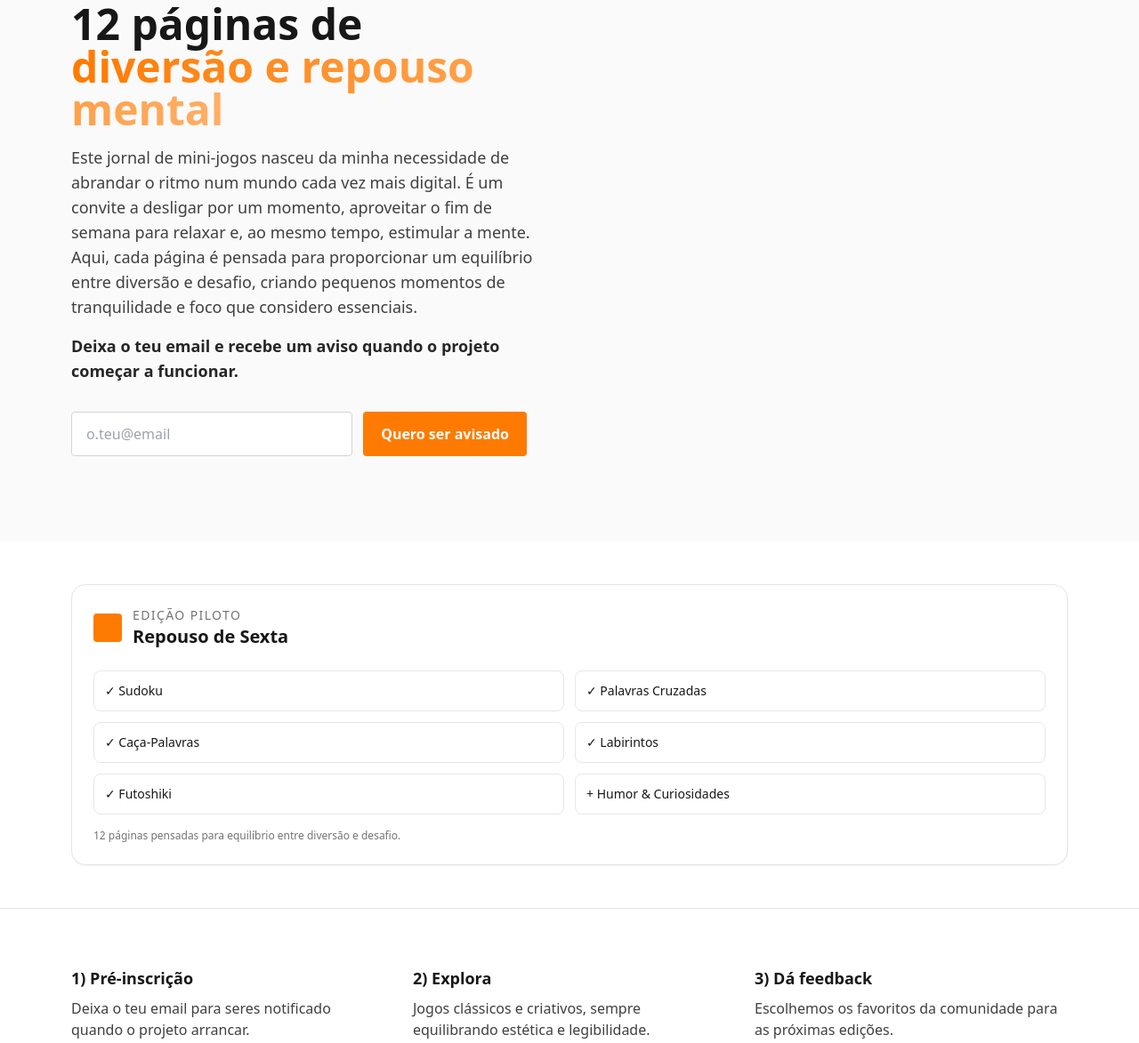
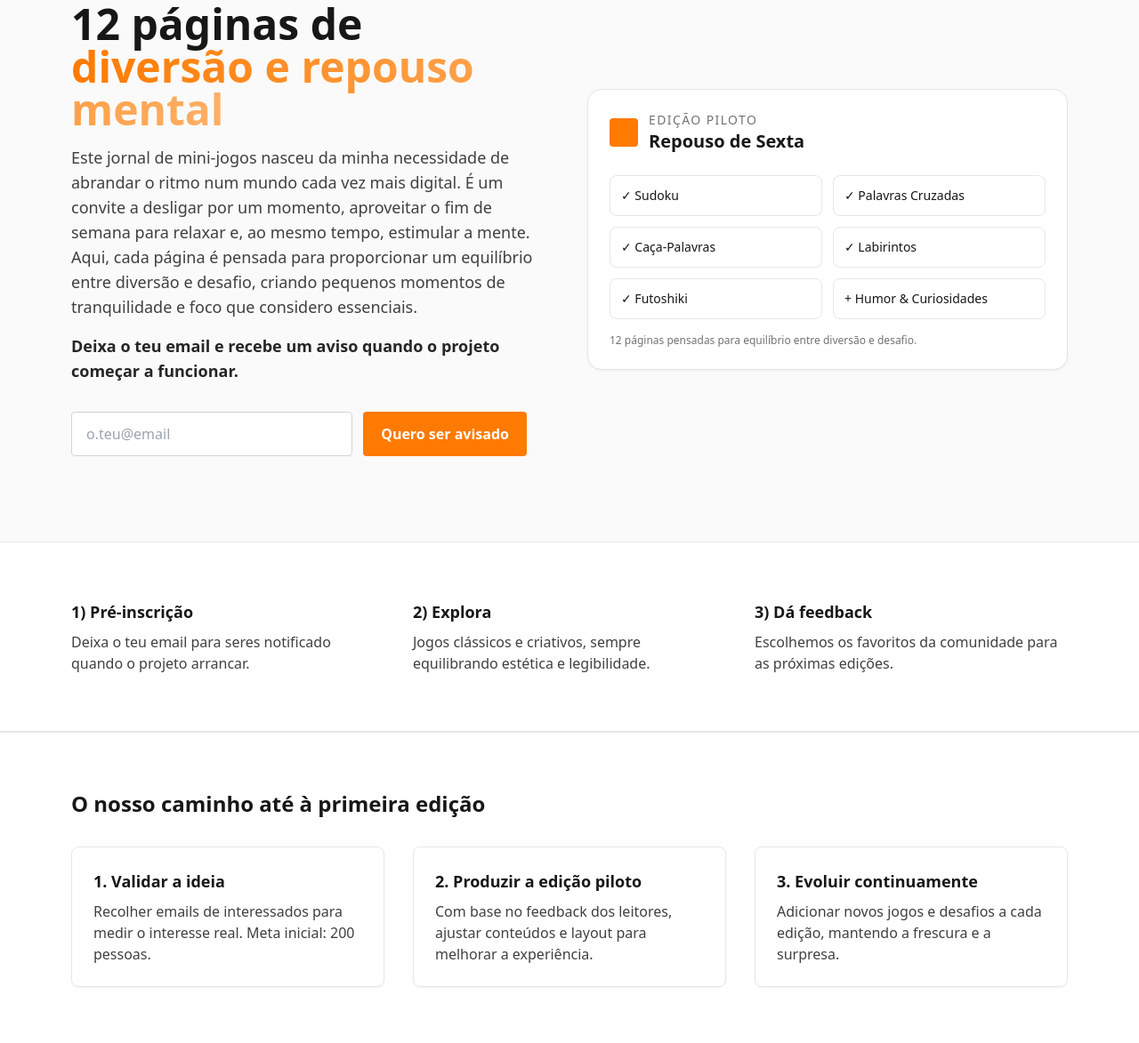
Before and after one commit to Miguel-Leiriao/repouso-de-sexta-landing, a website: page index.html in a window 1280 px wide. Shown: the part 162-1335 px from the top of the page at 89% size. Drawn offline with nearby package versions, Linux system fonts and the light colour scheme; files that its build step writes are made by us from their sources.

Commit message:
Move preview section next to hero text

```diff
--- a/index.html
+++ b/index.html
@@ -41,11 +41,12 @@
             </div>
         </header>
 
-        <!-- Hero -->
+        <!-- Hero + Preview lado a lado -->
         <section class="relative">
             <div
                 class="mx-auto max-w-6xl px-4 py-16 md:py-24 grid md:grid-cols-2 gap-10 items-center"
             >
+                <!-- Texto -->
                 <div>
                     <h1
                         class="text-4xl md:text-5xl font-extrabold leading-tight"
@@ -107,12 +108,9 @@
                         </form>
                     </div>
                 </div>
-            </div>
-        </section>
 
                 <!-- Preview -->
-        <section id="preview" class="bg-white">
-            <div class="mx-auto max-w-6xl px-4 py-12">
+                <div id="preview" class="relative">
                     <div
                         class="rounded-2xl border border-neutral-200 bg-white shadow-sm p-6"
                     >
@@ -126,7 +124,9 @@
                                 >
                                     Edição Piloto
                                 </p>
-                            <h3 class="text-xl font-bold">Repouso de Sexta</h3>
+                                <h3 class="text-xl font-bold">
+                                    Repouso de Sexta
+                                </h3>
                             </div>
                         </div>
                         <ul class="mt-6 grid grid-cols-2 gap-3 text-sm">
@@ -134,7 +134,9 @@
                             <li class="rounded-lg border p-3">
                                 ✓ Palavras Cruzadas
                             </li>
-                        <li class="rounded-lg border p-3">✓ Caça‑Palavras</li>
+                            <li class="rounded-lg border p-3">
+                                ✓ Caça-Palavras
+                            </li>
                             <li class="rounded-lg border p-3">✓ Labirintos</li>
                             <li class="rounded-lg border p-3">✓ Futoshiki</li>
                             <li class="rounded-lg border p-3">
@@ -145,6 +147,7 @@
                             12 páginas pensadas para equilíbrio entre diversão e
                             desafio.
                         </p>
+                    </div>
                 </div>
             </div>
         </section>
```
Lines whose indentation alone changed are shown as unchanged.
